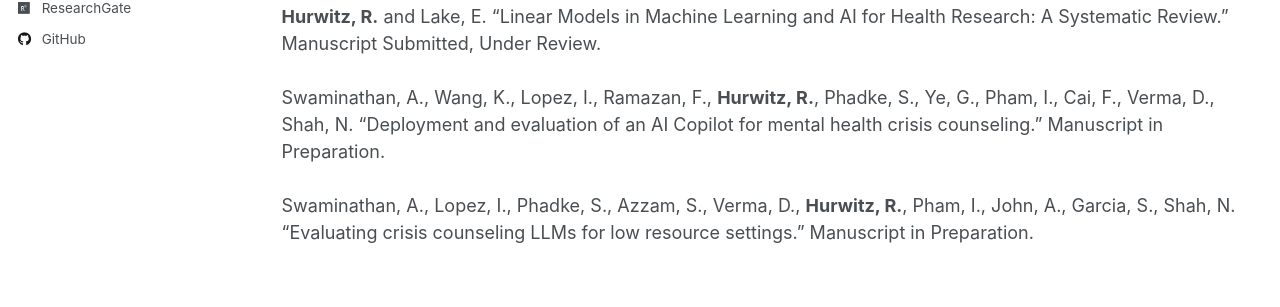
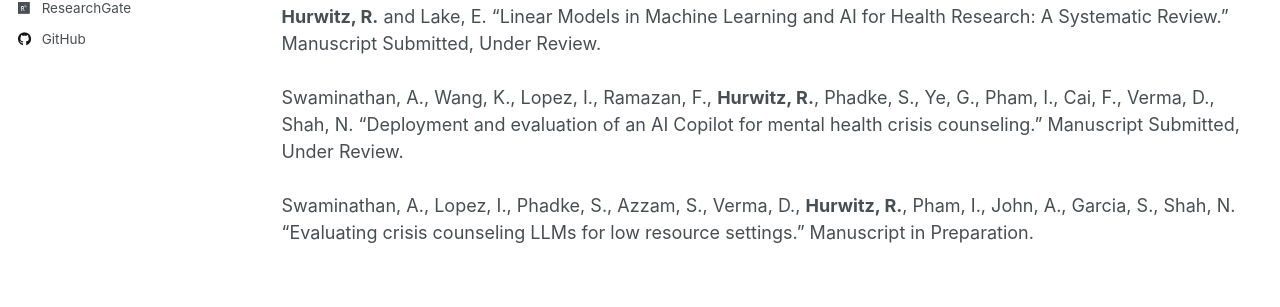
Before and after one commit to rebeccahurwitz/rebeccahurwitz.github.io, a Jekyll site: the page built from _pages/publications.html, in a window 1280 px wide and 1071 px high. Shown: the part 435-742 px from the top of the window. Built offline with Jekyll 4.4.1, drawn with Linux system fonts in a browser that asks for light colours; some web fonts are replaced; a script that is not in the unit is left out.

Commit message:
Update publications.html
Submitted a manuscript for review

```diff
--- a/_pages/publications.html
+++ b/_pages/publications.html
@@ -17,6 +17,6 @@ Bovenzi, I.*, Carmel, A.*, Hu, M.*, <b>Hurwitz, R.*</b>, McBride, F.*, Benac, L.
 <br> <br>
 <b>Hurwitz, R.</b> and Lake, E. “Linear Models in Machine Learning and AI for Health Research: A Systematic Review.” Manuscript Submitted, Under Review.
 <br> <br>
-Swaminathan, A., Wang, K., Lopez, I., Ramazan, F., <b>Hurwitz, R.</b>, Phadke, S., Ye, G., Pham, I., Cai, F., Verma, D., Shah, N. “Deployment and evaluation of an AI Copilot for mental health crisis counseling.” Manuscript in Preparation.
+Swaminathan, A., Wang, K., Lopez, I., Ramazan, F., <b>Hurwitz, R.</b>, Phadke, S., Ye, G., Pham, I., Cai, F., Verma, D., Shah, N. “Deployment and evaluation of an AI Copilot for mental health crisis counseling.” Manuscript Submitted, Under Review.
 <br> <br>
 Swaminathan, A., Lopez, I., Phadke, S., Azzam, S., Verma, D., <b>Hurwitz, R.</b>, Pham, I., John, A., Garcia, S., Shah, N. “Evaluating crisis counseling LLMs for low resource settings.” Manuscript in Preparation.
```
